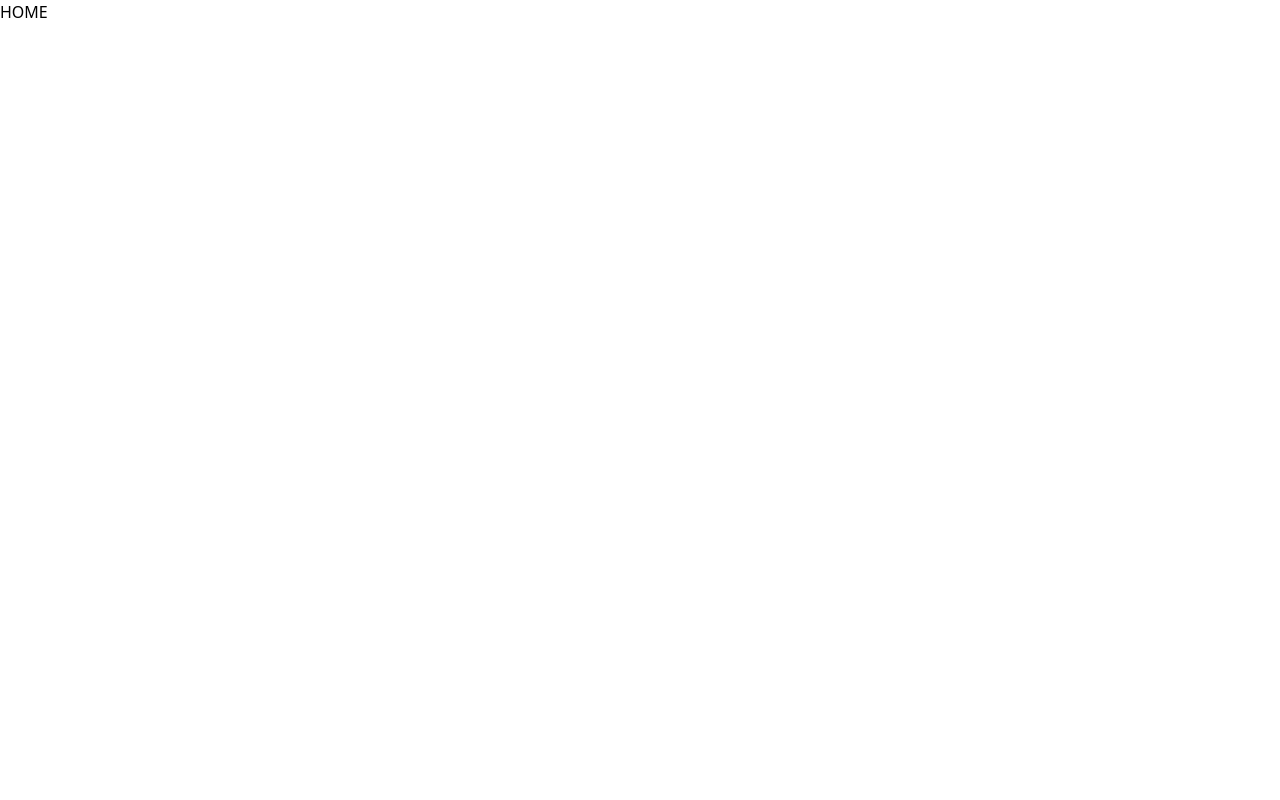
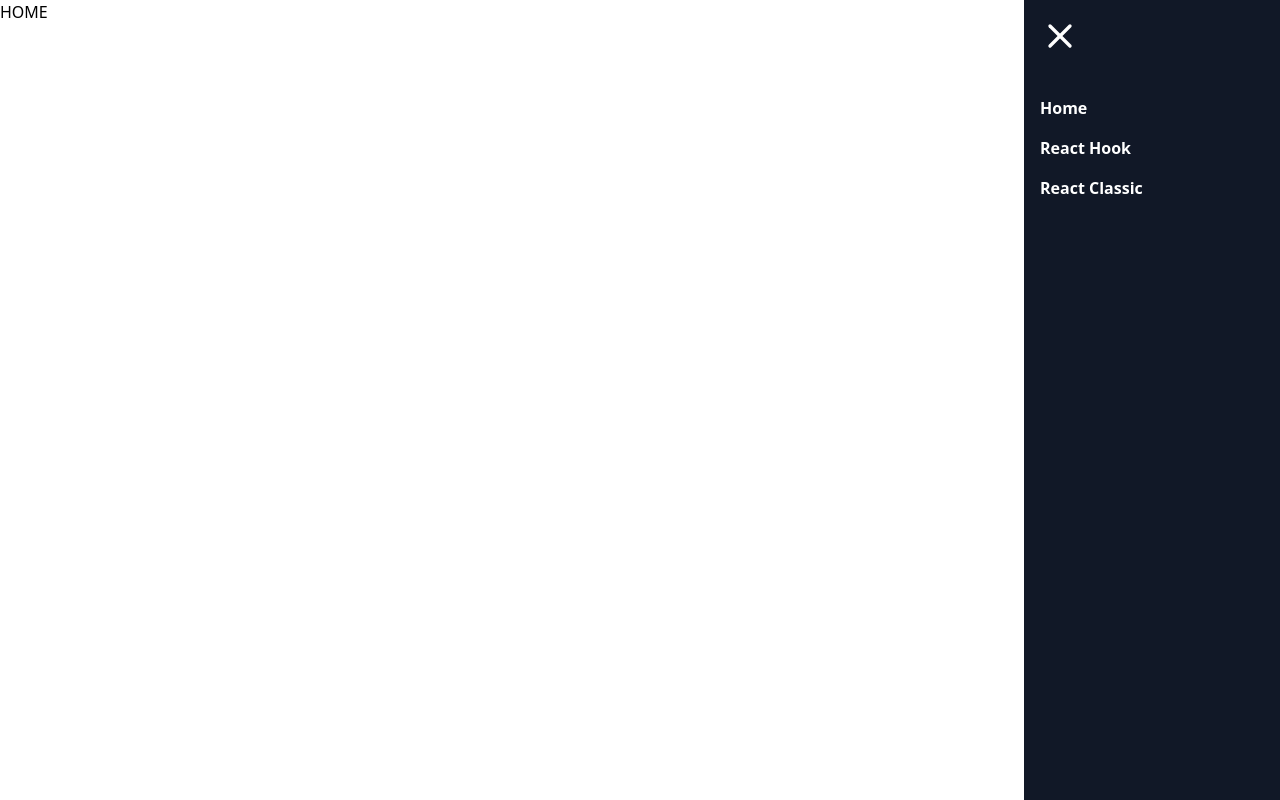
Before and after one commit to story0629/react-todo-list, a React (Vite) app: page / in a window 1280 px wide. Built offline with nearby package versions, Linux system fonts and the light colour scheme.

Commit message:
Navbar complete

```diff
--- a/package.json
+++ b/package.json
@@ -12,6 +12,7 @@
   "dependencies": {
     "react": "^18.2.0",
     "react-dom": "^18.2.0",
+    "react-icons": "^5.0.1",
     "react-router-dom": "^6.22.1"
   },
   "devDependencies": {
--- /dev/null
+++ b/src/Components/Navbar.module.css
@@ -0,0 +1,31 @@
+.navbar {
+    @apply w-64 min-h-screen;
+    @apply fixed top-0 right-0;
+    @apply bg-gray-900;
+    @apply flex p-4;
+    @apply transition ease-in-out duration-300;
+}
+
+.navbarClose {
+    @apply translate-x-3/4;
+}
+
+.navbarClose ul {
+    @apply hidden;
+}
+
+.navbar ul {
+    @apply w-64;
+    @apply mt-20;
+}
+
+.navbar li {
+    @apply text-white font-bold;
+    @apply mb-4;
+    @apply cursor-pointer;
+}
+
+.icon {
+    @apply absolute top-4 left-4;
+    @apply cursor-pointer;
+}
--- a/src/Components/Navbar.tsx
+++ b/src/Components/Navbar.tsx
@@ -1,14 +1,32 @@
+import { useState } from "react";
+import { FiAlignJustify, FiX } from "react-icons/fi";
 import { Link } from "react-router-dom";
+import Styles from './Navbar.module.css'
 
 const Navbar = () => {
+  const [isOpen, setIsOpen] = useState(true);
+
+  const toggleHandler = () => {
+    setIsOpen(!isOpen);
+  }
+
   return (
-    <nav>
+    <>
+      <nav className={`${Styles.navbar} ${isOpen ? '' : Styles.navbarClose}`}>
+        <div className={Styles.icon}>
+        {
+          isOpen ?
+          <FiX size={"2.5rem"} color="white" onClick={toggleHandler}/> :
+          <FiAlignJustify size={"2.5rem"} color="white" onClick={toggleHandler}/>
+        }
+        </div>
           <ul>
               <li>Home</li>
               <li>React Hook</li>
               <li>React Classic</li>
           </ul>
       </nav>
+    </>
   )
 }
 
--- a/src/Layout/Layout.tsx
+++ b/src/Layout/Layout.tsx
@@ -4,7 +4,7 @@ import { Outlet } from 'react-router-dom'
 const Layout = () => {
   return (
     <div>
-        {/* <Navbar/> */}
+        <Navbar/>
         <Outlet/>
     </div>
   )
```
Also changed, not shown: 1 other file (tests, documents, lock files or other folders). Lines whose indentation alone changed are shown as unchanged.
